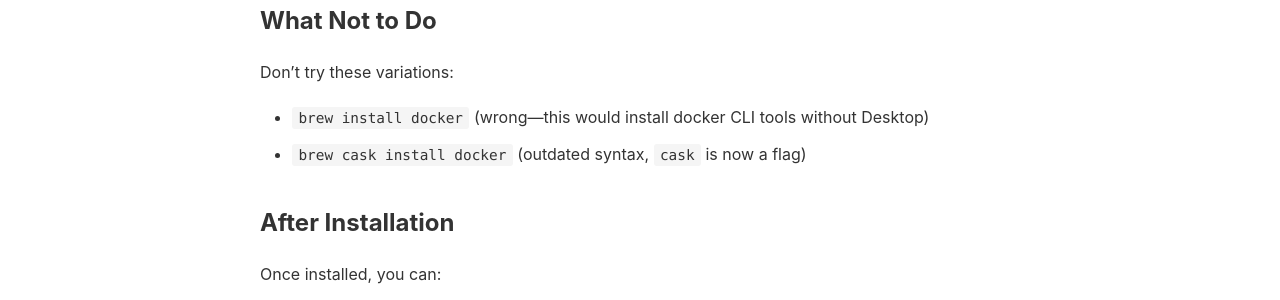
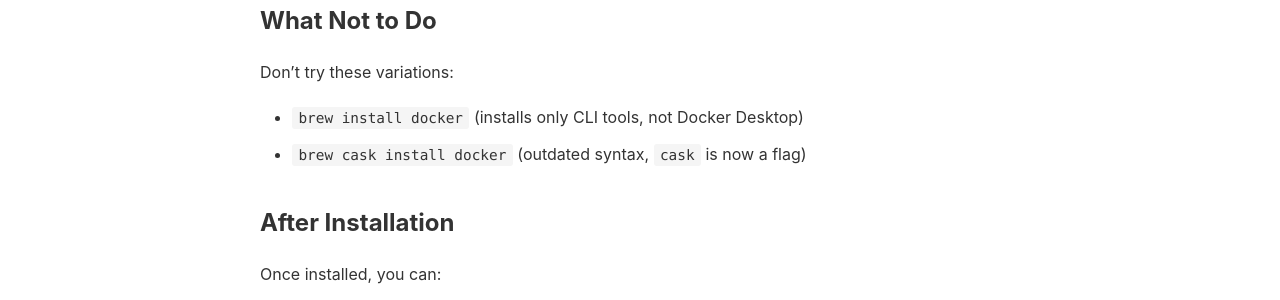
Before and after one commit to doug-skinner/today-i-learned, a Jekyll site: the page built from _posts/2025-12-13-install-docker-mac-homebrew.md, in a window 1280 px wide. Shown: the part 774-1074 px from the top of the page. Built offline with Jekyll 4.4.1, drawn with Linux system fonts in a browser that asks for light colours.

Commit message:
Clarify Docker CLI vs Docker Desktop distinction
Co-authored-by: doug-skinner <29360674+doug-skinner@users.noreply.github.com>

```diff
--- a/_posts/2025-12-13-install-docker-mac-homebrew.md
+++ b/_posts/2025-12-13-install-docker-mac-homebrew.md
@@ -23,7 +23,7 @@ Docker Desktop is a GUI application, not a command-line formula. Homebrew Cask i
 ## What Not to Do
 
 Don't try these variations:
-- `brew install docker` (wrong—this would install docker CLI tools without Desktop)
+- `brew install docker` (installs only CLI tools, not Docker Desktop)
 - `brew cask install docker` (outdated syntax, `cask` is now a flag)
 
 ## After Installation
```
